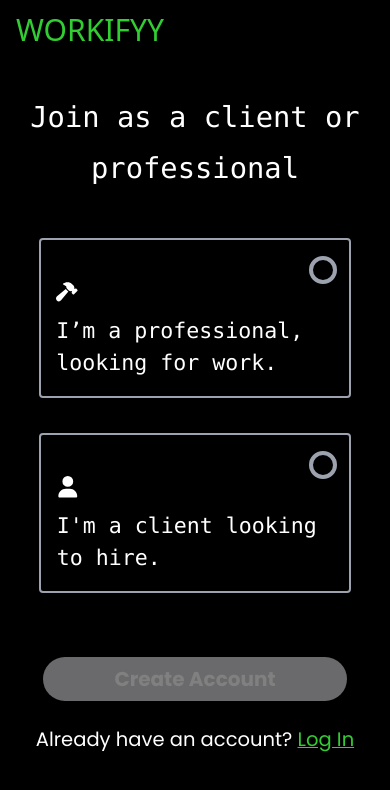
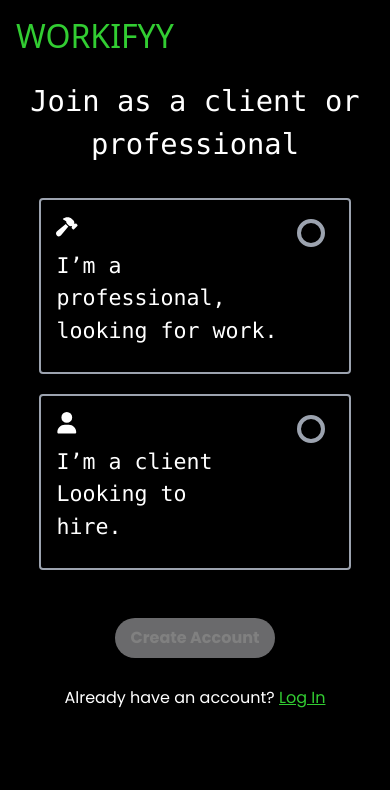
Before and after one commit to ad-tobii/workifyy, a React (Vite) app: page /signup in a window 390 px wide. Shown: the top 790 px of the page. Built offline with nearby package versions, Linux system fonts and the light colour scheme; a web font is replaced by a local one.

Commit message:
tabs,pads,lmobile

```diff
--- a/src/Pages/Home/Component/Section.tsx
+++ b/src/Pages/Home/Component/Section.tsx
@@ -7,8 +7,8 @@ function Section() {
     <div className=" mt-28 flex content-center justify-between  self-center align-middle laptop:flex-col laptop:gap-[4rem]">
       <div className="mx-auto">
         <img
-          src="/assets/wrenchimg.jpg"
-          className="w-[28rem] rounded-lg  mobile:w-[16rem] miniTablet:w-[18rem]"
+          src="/assets/worker2.jpg"
+          className="w-[28rem]  rounded-lg mt-4 mobile:w-[16rem] miniTablet:w-[18rem]"
           alt=""
         />
       </div>
@@ -38,10 +38,10 @@ function Section() {
           </div>
           <ul>
             <h2 className="text-xl font-bold miniTablet:text-lg">
-              Post a job and hire top talent
+              Post a job and hire top professionals.
             </h2>
             <li className="font-extralight text-[#32CD32]  miniMobile:text-sm  miniTablet:pr-10 miniTablet:text-sm desktop:max-w-[23rem]">
-              Finding talent doesn’t have to be a chore. Post a job or we can
+              Finding professionals doesn’t have to be a chore. Post a job or we can
               search for you!
             </li>
           </ul>
--- a/src/Pages/Signup/Component/Header.tsx
+++ b/src/Pages/Signup/Component/Header.tsx
@@ -1,13 +1,13 @@
 function Header() {
   return (
-    <div className="tabs:mt-10 mt-3 ">
-      <h1 className="tabs:text-[175%] tabs:font-medium Lmobile:hidden flex justify-center text-4xl text-white mobile:hidden">
+    <div className=" xsMobile:mt-[1.5rem] xsMobile:flex xsMobile:flex-col xsMobile:items-center xsMobile:text-[1.7rem] miniMobile:mt-5 miniMobile:flex miniMobile:flex-col miniMobile:items-center miniMobile:text-[180%] mobile:mt-12 mobile:flex mobile:flex-col mobile:items-center mobile:text-3xl miniTablet:mt-12 miniTablet:flex miniTablet:flex-col miniTablet:items-center miniTablet:text-4xl tablet:mt-12 tablet:flex tablet:flex-col tablet:items-center tablet:text-[2.8rem]  miniLaptop:mt-12 miniLaptop:flex miniLaptop:flex-col miniLaptop:items-center miniLaptop:text-[3.2rem] laptop:mt-12 laptop:flex  laptop:justify-center laptop:text-[280%] desktop:mt-12 desktop:flex desktop:justify-center desktop:text-[300%] largeDesktop:mt-6 largeDesktop:flex largeDesktop:justify-center largeDesktop:text-[300%]">
+      <h1 className="hidden text-white laptop:inline-block desktop:inline-block largeDesktop:inline-block">
         Join as client or professional
       </h1>
-      <pre className="Lmobile:mt-10 Lmobile:text-[220%] Lmobile:flex mt-12 hidden justify-center text-[1.8rem] text-white mobile:flex ">
+      <pre className="hidden text-white xsMobile:inline-block miniMobile:inline-block mobile:inline-block miniTablet:inline-block tablet:inline-block miniLaptop:inline-block  ">
         Join as a client or
       </pre>
-      <pre className="Lmobile:mt-2 Lmobile:text-[220%] Lmobile:flex mt-2 hidden justify-center  text-[1.8rem] text-white  mobile:flex ">
+      <pre className="hidden text-white xsMobile:inline-block miniMobile:inline-block mobile:inline-block miniTablet:inline-block tablet:inline-block miniLaptop:inline-block">
         professional
       </pre>
     </div>
--- a/src/Pages/Signup/Component/SignupOptions.tsx
+++ b/src/Pages/Signup/Component/SignupOptions.tsx
@@ -10,7 +10,10 @@ function SignupOtions() {
 
   return (
     <>
-      <div className=" tabs:mt-[7%]  mt-12  flex justify-center gap-x-5 ">
+      <div
+        className=" xsMobile:mt-8 xsMobile:flex xsMobile:flex-col xsMobile:items-center xsMobile:gap-y-5  miniMobile:mt-8 miniMobile:flex miniMobile:flex-col miniMobile:items-center miniMobile:gap-y-5 mobile:mt-8
+         mobile:flex mobile:flex-col mobile:items-center mobile:gap-y-6 miniTablet:mt-12 miniTablet:flex miniTablet:flex-col miniTablet:items-center miniTablet:gap-y-7 tablet:mt-12 tablet:flex tablet:flex-col tablet:items-center tablet:gap-y-7 miniLaptop:mt-12 miniLaptop:flex miniLaptop:flex-col miniLaptop:items-center miniLaptop:gap-y-7 laptop:mt-12 laptop:flex laptop:flex-col laptop:items-center laptop:gap-y-7 desktop:mt-12 desktop:flex desktop:justify-center desktop:gap-x-8 largeDesktop:mt-8 largeDesktop:flex largeDesktop:justify-center largeDesktop:gap-x-8 "
+      >
         <input
           type="radio"
           name="radio-group"
@@ -19,21 +22,21 @@ function SignupOtions() {
           onChange={handleRadioChange}
         />
         <label
-          className=" Lmobile:w-[80%]  Lmobile:after:-mt-[10rem] Lmobile:after:ml-[90%] pads:after:-mt-[11.5rem] pads:w-[20rem] tabs:w-[90%] tabs:h-[8rem] tabs:after:-mt-[16%] tabs:after:ml-[90%] h-56 w-[20%] cursor-pointer rounded
-      border-2  border-solid border-gray-400 pt-4 text-white  after:-mt-[10rem]
-      after:ml-[83%]  after:flex after:h-7
-      after:w-7 after:rounded-full after:border-4   after:border-solid after:border-gray-400 hover:border-[#32cd32] mobile:h-[10rem] mobile:w-[80%] mobile:after:-mt-[40%] mobile:after:ml-[87%]"
+          className=" cursor-pointer rounded border-2 border-solid
+      border-gray-400  pt-4 text-white  after:ml-[83%]  after:flex
+      after:h-7  after:w-7 after:rounded-full
+      after:border-4 after:border-solid after:border-gray-400   hover:border-[#32cd32] xsMobile:h-44 xsMobile:w-[80%] xsMobile:after:-mt-36 miniMobile:h-44 miniMobile:w-[80%] miniMobile:after:-mt-32 mobile:h-44 mobile:w-[80%] mobile:after:-mt-32 miniTablet:h-44 miniTablet:w-[80%] miniTablet:after:-mt-[7.5rem] tablet:h-48 tablet:w-[80%] tablet:after:-mt-[7.5rem] miniLaptop:h-48 miniLaptop:w-[80%]  miniLaptop:after:-mt-[8rem] laptop:h-56 laptop:w-[80%] laptop:after:-mt-[8.5rem] desktop:h-56 desktop:w-[40%] desktop:after:-mt-[8.5rem] largeDesktop:h-56 largeDesktop:w-[30%] largeDesktop:after:-mt-[11.5rem]"
           htmlFor="radio1"
         >
-          <pre className=" pads:text-[175%] Lmobile:hidden tabs:hidden ml-[5%] mt-6 text-[140%] mobile:hidden miniTablet:hidden">
+          <pre className="hidden xsMobile:ml-[5%] xsMobile:mt-4 xsMobile:inline-block xsMobile:text-[130%] miniMobile:ml-[5%] miniMobile:inline-block miniMobile:text-[135%] desktop:ml-[5%] desktop:mt-3 desktop:inline-block desktop:text-[185%] largeDesktop:ml-[5%] largeDesktop:mt-3 largeDesktop:inline-block largeDesktop:text-[190%]">
             <FaHammer className="mb-3" />
             I’m a{"\n"}professional,{"\n"}looking for work.
           </pre>
-          <pre className="Lmobile:mt-[2.5rem] Lmobile:inline-block Lmobile:text-[170%] ml-[5%] mt-[8%] hidden text-[135%] mobile:inline-block ">
+          <pre className="hidden mobile:ml-[5%] mobile:mt-2 mobile:inline-block mobile:text-[170%] miniTablet:ml-[5%] miniTablet:mt-2 miniTablet:inline-block miniTablet:text-[170%] tablet:ml-[5%] tablet:mt-4 tablet:inline-block tablet:text-[170%] miniLaptop:ml-[5%] miniLaptop:mt-4 miniLaptop:inline-block miniLaptop:text-[185%] laptop:ml-[5%] laptop:mt-6 laptop:inline-block laptop:text-[195%]">
             <FaHammer className="mb-3" />
             I’m a professional,{"\n"}looking for work.
           </pre>
-          <pre className="tabs:inline-block  ml-[4%]  mt-[4%] hidden text-[135%] font-semibold ">
+          <pre className="hidden">
             <FaHammer className="mb-3" />
             I’m a professional, looking for work.
           </pre>
@@ -46,22 +49,22 @@ function SignupOtions() {
           onChange={handleRadioChange}
         />
         <label
-          className="Lmobile:w-[80%] Lmobile:-ml-[84%] Lmobile:after:-mt-[10rem] Lmobile:after:ml-[90%]  Lmobile:mt-[16rem] pads:after:-mt-[11.5rem] pads:w-[20rem] tabs:w-[90%] tabs:h-[8rem] tabs:after:-mt-[16%] tabs:after:ml-[90%] tabs:mt-[28%] tabs:-ml-[93.2%] h-56 w-[20%] cursor-pointer rounded
-      border-2 border-solid border-gray-400 pt-4 text-white after:-mt-[10rem]
+          className=" cursor-pointer rounded
+      border-2 border-solid border-gray-400 pt-4 text-white
       after:ml-[83%]  after:flex after:h-7
-      after:w-7 after:rounded-full after:border-4 after:border-solid after:border-gray-400 hover:border-[#32cd32] mobile:-ml-[85%] mobile:mt-[50%] mobile:h-[10rem] mobile:w-[80%] mobile:after:-mt-[40%] mobile:after:ml-[87%]"
+      after:w-7 after:rounded-full after:border-4 after:border-solid after:border-gray-400 hover:border-[#32cd32] xsMobile:h-44 xsMobile:w-[80%] xsMobile:after:-mt-36  miniMobile:h-44 miniMobile:w-[80%] miniMobile:after:-mt-32 mobile:h-44 mobile:w-[80%] mobile:after:-mt-32 miniTablet:h-44 miniTablet:w-[80%] miniTablet:after:-mt-[7.5rem]  tablet:h-48 tablet:w-[80%] tablet:after:-mt-[7.5rem] miniLaptop:h-48 miniLaptop:w-[80%]  miniLaptop:after:-mt-[8rem] laptop:h-56 laptop:w-[80%] laptop:after:-mt-[8.5rem] desktop:h-56 desktop:w-[40%] desktop:after:-mt-[8.5rem] largeDesktop:h-56 largeDesktop:w-[30%] largeDesktop:after:-mt-[11.5rem]"
           htmlFor="radio2"
         >
-          <pre className="tabs:hidden Lmobile:hidden pads:text-[175%]  ml-[5%] mt-6 text-[140%] mobile:hidden miniTablet:hidden">
+          <pre className=" hidden xsMobile:ml-[5%] xsMobile:mt-4 xsMobile:inline-block xsMobile:text-[130%] miniMobile:ml-[5%] miniMobile:inline-block miniMobile:text-[135%] desktop:ml-[5%] desktop:mt-3 desktop:inline-block desktop:text-[185%] largeDesktop:ml-[5%] largeDesktop:mt-3 largeDesktop:inline-block largeDesktop:text-[190%]">
             <FaUser className="mb-3" />
             I’m a client {"\n"}Looking to{"\n"}hire.
           </pre>
 
-          <pre className="Lmobile:mt-[2.5rem] Lmobile:inline-block Lmobile:text-[170%] ml-[5%] mt-[8%] hidden text-[135%]  mobile:inline-block ">
+          <pre className="hidden mobile:ml-[5%] mobile:mt-2 mobile:inline-block mobile:text-[170%]  miniTablet:ml-[5%] miniTablet:mt-2 miniTablet:inline-block miniTablet:text-[175%] tablet:ml-[5%] tablet:mt-4 tablet:inline-block tablet:text-[170%]  miniLaptop:ml-[5%] miniLaptop:mt-4 miniLaptop:inline-block miniLaptop:text-[185%] laptop:ml-[5%] laptop:mt-6 laptop:inline-block laptop:text-[195%]">
             <FaUser className="mb-3" />
-            I'm a client looking{"\n"}to hire.
+            I'm a client{"\n"}looking to hire.
           </pre>
-          <pre className="tabs:inline-block  ml-[4%] mt-[4%] hidden text-[135%] font-semibold ">
+          <pre className="hidden ">
             <FaUser className="mb-3" />
             I'm a client looking to hire.
           </pre>
--- a/src/Pages/Signup/Signup.tsx
+++ b/src/Pages/Signup/Signup.tsx
@@ -4,7 +4,7 @@ import Header from "./Component/Header";
 import SignupOtions from "./Component/SignupOptions";
 function Signup() {
   return (
-    <div>
+    <div className="w-[100%]">
       <Logo/>
       <Header />
       <SignupOtions/>
--- a/tailwind.config.js
+++ b/tailwind.config.js
@@ -6,21 +6,14 @@ export default {
       screens: {
         // 1em = 16px
         xsMobile: { max: "20em" }, // max: 320px
-        miniMobile: { max: "25.75em" }, // min: 360px, max: 412px
-        mobile: { max: "25.875em" }, // max: 414px
-        Lmobile: { min: "415px", max: "598px" },
-        miniTablet: { min: "425px", max: "31.25em" }, // min: 425px, max: 500px
-        tablet: { max: "37.5em" }, // max: 600px
-        tabs: { min: "599px", max: "692px" },
-        pads: { min: "693px", max: "1150px" },
-        miniLaptop: { max: "42em" }, // max: 672px
-        laptop: { max: "56.25em" }, // min: 601px, max: 900px
-        desktop: { max: "75em" }, // min: 901px, max: 1200px
-        Lscreens: { min: "1400px" },
-        dmobile: { max: "424px" },
-        lscreens: { min: "675px", max: "754px" },
-        midscreens: { min: "500px", max: "674px" },
-        limit:{min:"754px"},
+        miniMobile: { min: "20.063em", max: "25.75em" }, // min: 321px, max: 412px
+        mobile: { min: "25.813em", max: "25.999em" }, // min: 413px, max: 415px
+        miniTablet: { min: "26em", max: "31.25em" }, // min: 416px, max: 500px
+        tablet: { min: "31.313em", max: "37.5em" }, // min: 501px, max: 600px
+        miniLaptop: { min: "37.563em", max: "42em" }, // min: 601px, max: 672px
+        laptop: { min: "42.063em", max: "56.25em" }, // min: 673px, max: 900px
+        desktop: { min: "56.313em", max: "75em" }, // min: 901px, max: 1200px
+        largeDesktop: { min: "75.063em" }, // min: 1201px and above
       },
       fontFamily: {
         logoFonts: "Rubik Maps, system-ui;",
```
Also changed, not shown: src/Pages/Home/Component/ClientSection.tsx (+17 -12 lines), public/assets/tobite.jpg (added), 1 other file (tests, documents, lock files or other folders).
